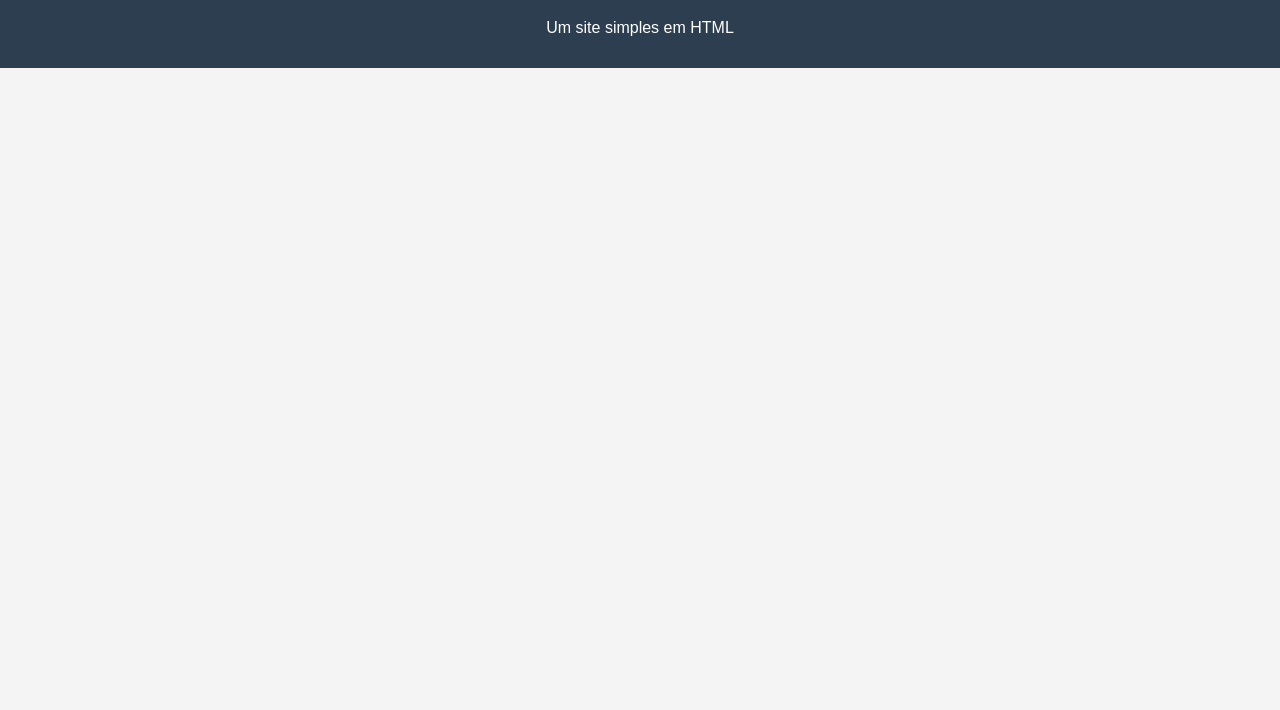
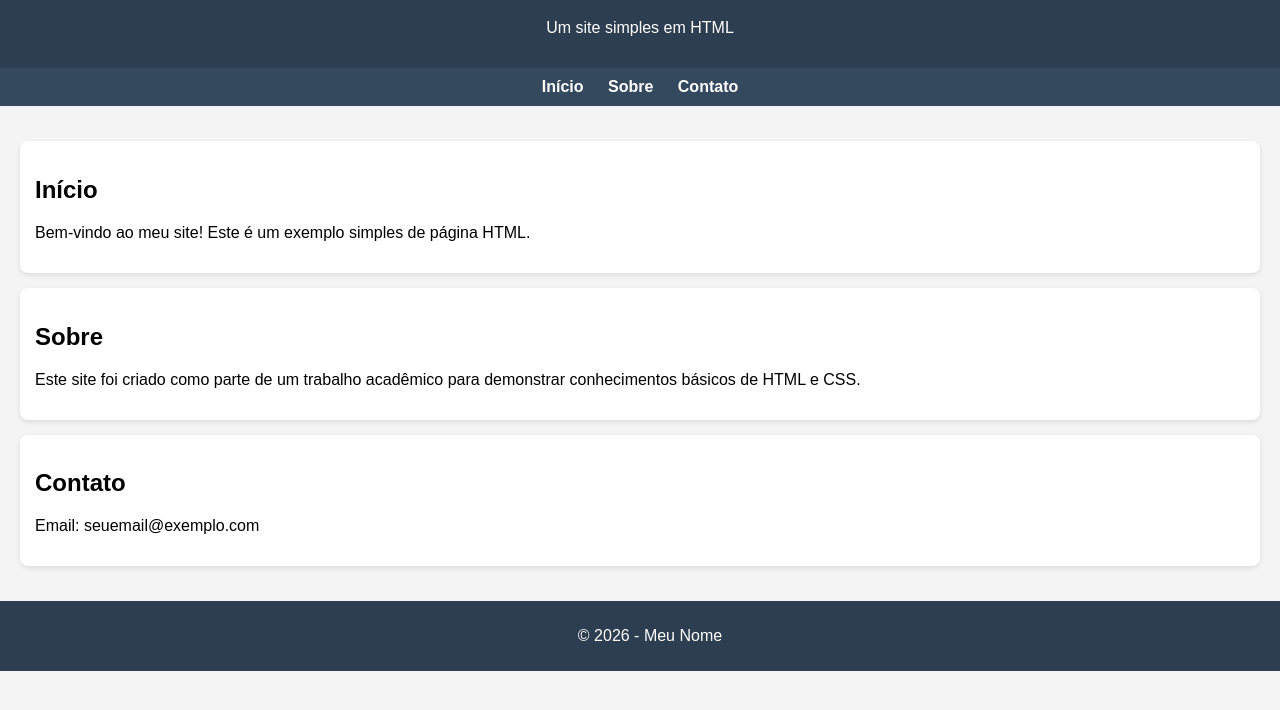
Before and after one commit to leogottardo1/Trabalho-patrick, a plain HTML site: page index.html in a window 1280 px wide. Shown: the part 76-786 px from the top of the page. Drawn offline with Linux system fonts and the light colour scheme.

Commit message:
Segundo commit dev

```diff
--- a/index.html
+++ b/index.html
@@ -57,3 +57,32 @@
     <h1>Meu Trabalho da Faculdade</h1>
     <p>Um site simples em HTML</p>
 </header>
+<nav>
+    <a href="#inicio">Início</a>
+    <a href="#sobre">Sobre</a>
+    <a href="#contato">Contato</a>
+</nav>
+
+<div class="container">
+    <section id="inicio" class="card">
+        <h2>Início</h2>
+        <p>Bem-vindo ao meu site! Este é um exemplo simples de página HTML.</p>
+    </section>
+
+    <section id="sobre" class="card">
+        <h2>Sobre</h2>
+        <p>Este site foi criado como parte de um trabalho acadêmico para demonstrar conhecimentos básicos de HTML e CSS.</p>
+    </section>
+
+    <section id="contato" class="card">
+        <h2>Contato</h2>
+        <p>Email: seuemail@exemplo.com</p>
+    </section>
+</div>
+
+<footer>
+    <p>&copy; 2026 - Meu Nome</p>
+</footer>
+
+</body>
+</html>
```
